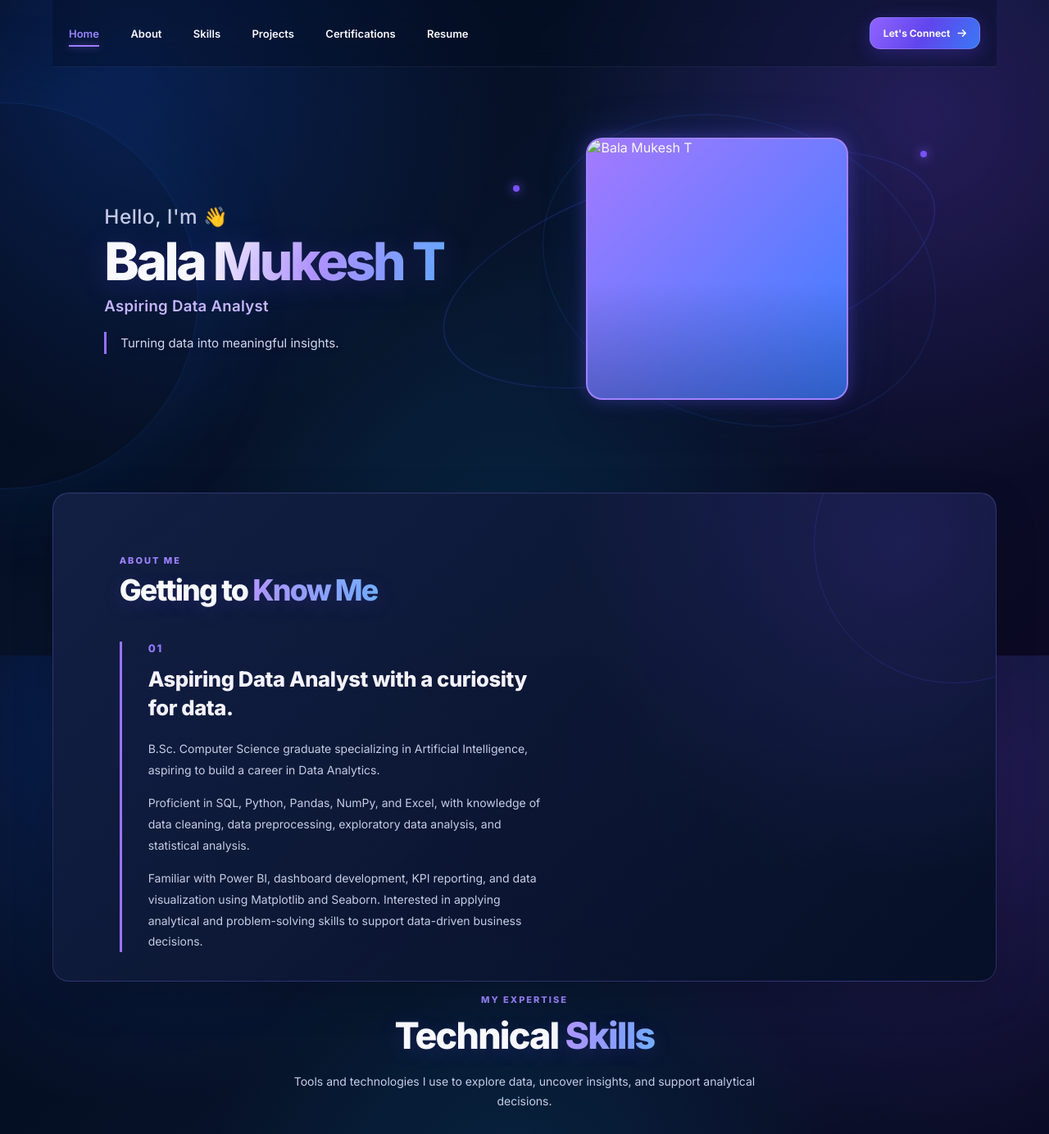
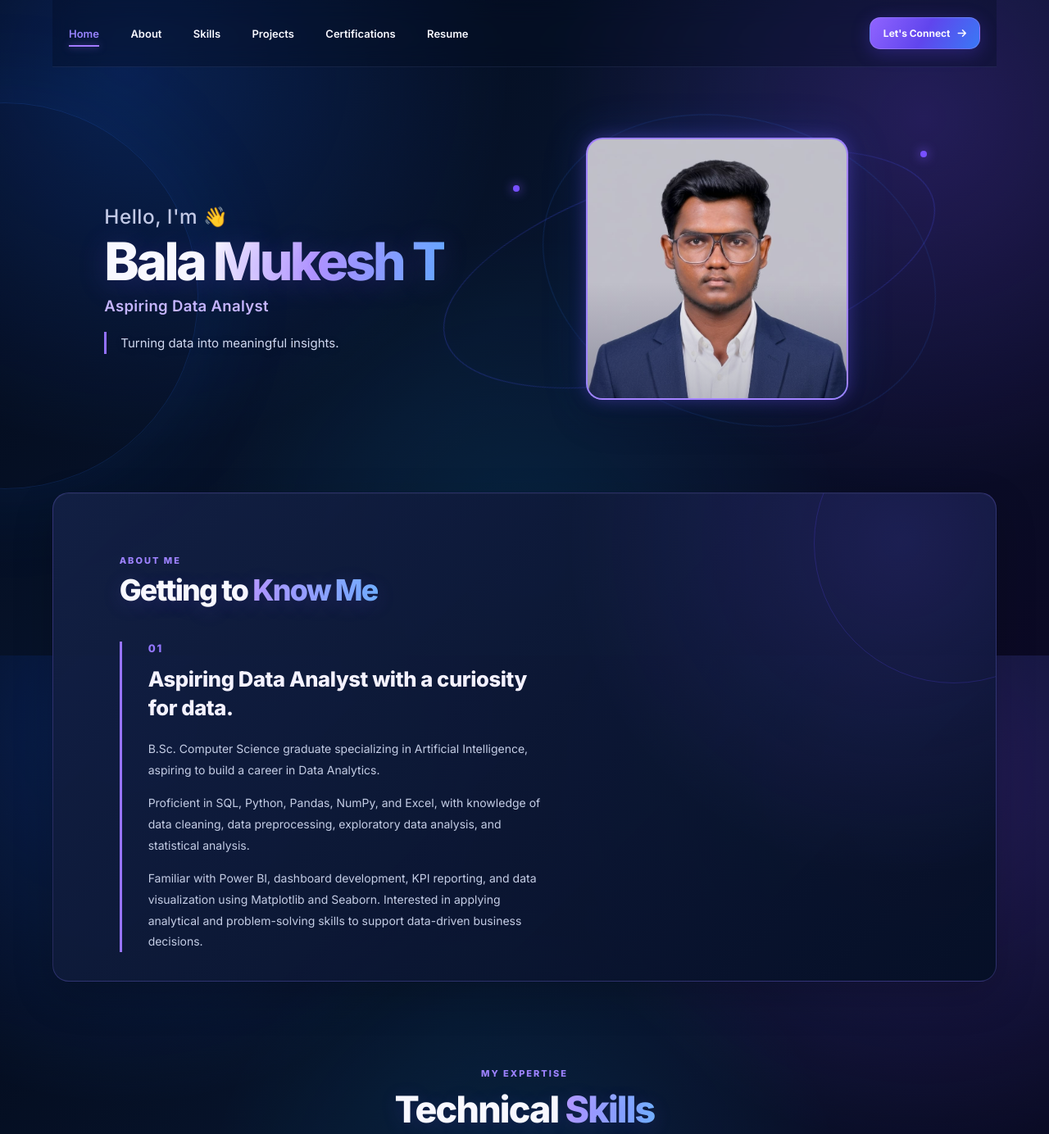
Before and after one commit to balamukesh-works/portfolio, a plain HTML site: page index.html in a window 1280 px wide. Shown: the top 1384 px of the page at 82% size. Drawn offline with Linux system fonts and the light colour scheme.

Commit message:
Add files via upload

```diff
--- a/index.html
+++ b/index.html
@@ -55,7 +55,7 @@
                 <div class="profile-ring ring-two"></div>
 
                 <div class="profile-card">
-                   <img src="images\profile.jpg" alt="Bala Mukesh T">
+                   <img src="profile.jpg" alt="Bala Mukesh T">
                 </div>
 
 
@@ -101,7 +101,7 @@
 
     <!-- Technical Skills -->
 
-    <section class="skills-section" id="skills">
+    <section class="skills-section" id="skills"></section>
 
         <div class="skills-heading">
 
```
